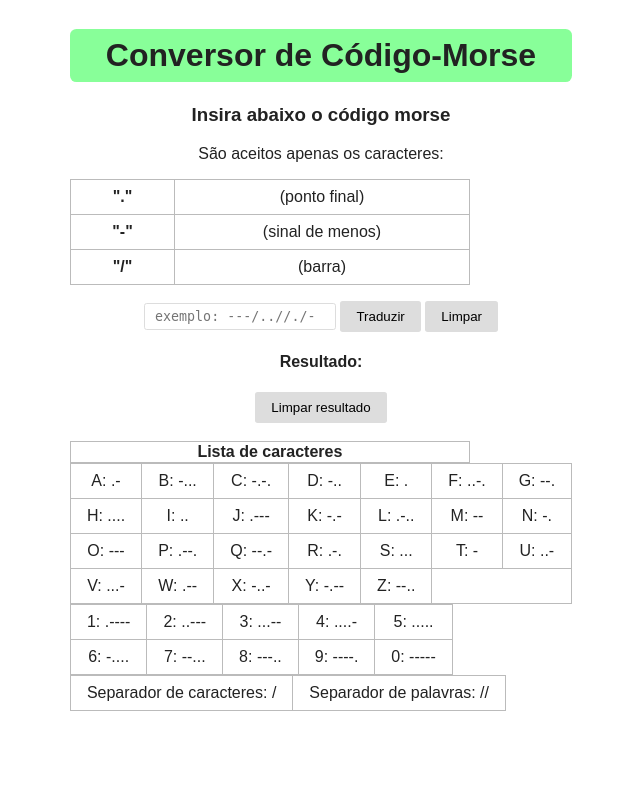
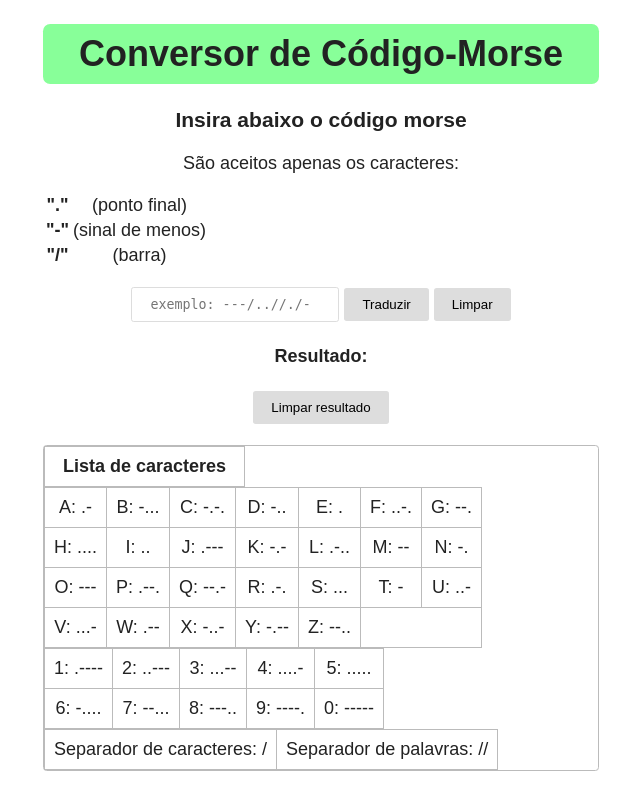
Before and after one commit to VicMCA/pyhon_morse_translator, a Flask app: page / in a window 1280 px wide. Shown: the whole page, without its empty margins (319-959 px from the left). Run offline with Flask 2, Linux system fonts and the light colour scheme; lists and menus that the app fills with data are empty.

Commit message:
alteracoes no css

```diff
--- a/templates/index.html
+++ b/templates/index.html
@@ -13,11 +13,32 @@
     Após finalizado será enviado de volta para o arquivo main.css -->
 
     <style>
+      @media (max-width: 2400px) {
+        html {
+          font-size: 18px;
+        }
+      }
+
+      @media (max-width: 768px) {
+        html {
+          font-size: 14px;
+        }
+      }
+
+      @media (max-width: 450px) {
+        html {
+          font-size: 10px;
+        }
+      }
+
       body {
         font-family: sans-serif;
         font-size: 1rem;
         display: flex;
         flex-direction: column;
+        min-width: 450px;
+        max-width: 900px;
+        margin: 0 auto;
         align-items: center;
         text-align: center;
         color: #222;
@@ -40,7 +61,7 @@
         border-width: 1px;
         border-color: #ddd;
         border-radius: 0.2em;
-        padding: 5px 10px;
+        padding: .5rem 1rem;
         font-family: monospace;
         transition: .4s ease;
       }
@@ -63,27 +84,27 @@
         padding: .5rem 2rem;
       }
 
-      .lista-caracteres,
-      .lista-caracteres tr,
-      .lista-caracteres td,
+      .informacoes-morse,
       .container-tabelas,
-      .container-tabelas
-      .container-tabelas
-      .container-tabelas td,
       .tabela-morse,
-      .tabela-morse th,
-      .tabela-morse td,
-      .tabela-morse tr {
+      .tabela-morse tr,
+      .tabela-morse td {
         border-style: solid;
-        border-radius: 0.2em;
         border-color: #bbb;
         border-width: 1px;
         border-collapse: collapse;
-        padding: .5em 1em;
       }
-      .lista-caracteres,
-      .container-tabelas {
-        width: 400px;
+
+      .informacoes-morse {
+        border-radius: 0.2rem;
+      }
+
+      .container-tabelas th {
+        padding: .5rem 1rem;
+      }
+
+      .tabela-morse td {
+        padding: .5rem .5rem;
       }
 
     </style>
@@ -136,9 +157,10 @@
 
       </div>
 
+      <br/>
 
       <div class="informacoes-morse">
-        <br/>
+
         <table class="container-tabelas">
 
           <tr>
```
